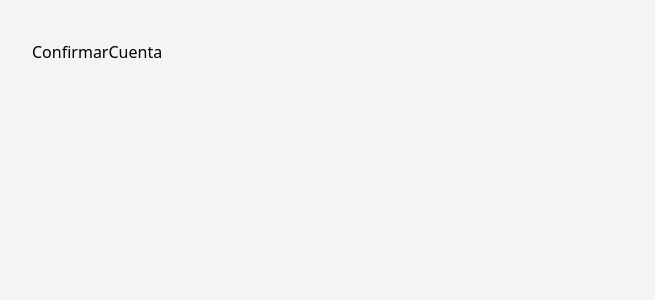
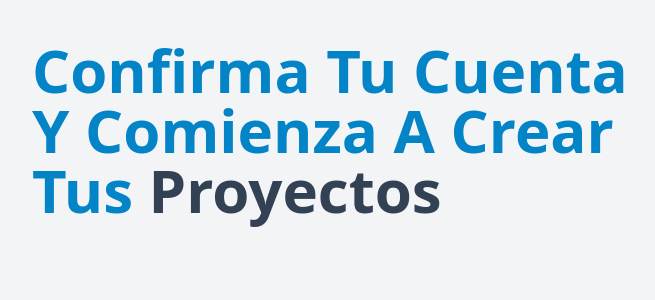
Before and after one commit to yefercode25/uptask-docker, a React (Vite) app in the folder frontend/: page /confirmar/1 in a window 1280 px wide. Shown: the top 300 px of the page, without its empty margins (298-953 px from the left). Built offline with nearby package versions, Linux system fonts and the light colour scheme.

Commit message:
Añadida la estructura inicial de la vista de confirmar cuenta

```diff
--- a/frontend/src/pages/ConfirmarCuenta.tsx
+++ b/frontend/src/pages/ConfirmarCuenta.tsx
@@ -1,6 +1,11 @@
 const ConfirmarCuenta = () => {
   return (
-    <div>ConfirmarCuenta</div>
+    <>
+      <h1 className="text-sky-600 font-black text-6xl capitalize">
+        Confirma tu cuenta y comienza a crear tus {''}
+        <span className="text-slate-700">proyectos</span>
+      </h1>
+    </>
   )
 }
 
```
